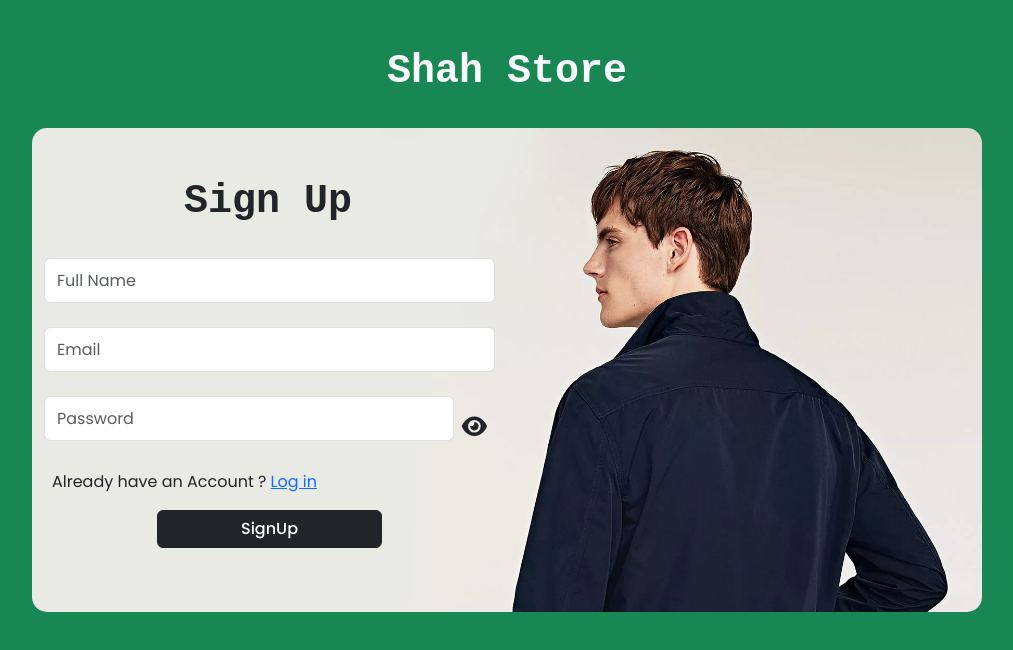
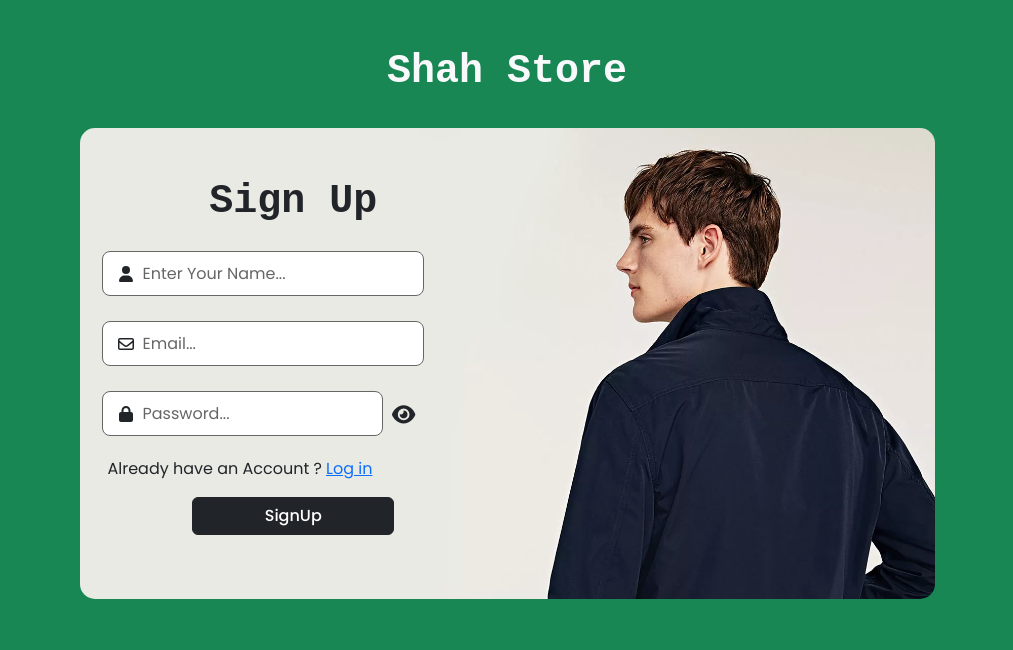
Before and after one commit to ShahwaizQasim/Capital-Shop, a React (Vite) app: page /SignUp in a window 1280 px wide. Shown: the top 650 px of the page, without its empty margins (133-1146 px from the left). Built offline with nearby package versions, Linux system fonts and the light colour scheme; no server answers.

Commit message:
signup Ui complete

```diff
--- a/src/index.css
+++ b/src/index.css
@@ -47,7 +47,6 @@
   background-size: cover;
 }
 .heading {
-  margin-left: 140px;
   margin-top: 50px;
   font-family: "Courier New", Courier, monospace;
 }
@@ -80,6 +79,54 @@
   color: red;
   margin-left: 5px;
   font-family: "poppins";
+}
+/* .eyeIcon{ */
+.group {
+  display: flex;
+  line-height: 28px;
+  align-items: center;
+  position: relative;
+  max-width: 80%;
+  margin-top: 25px;
+  margin-left: 10px;
+}
+
+.input {
+  font-family: "Montserrat", sans-serif;
+  width: 100%;
+  height: 45px;
+  padding-left: 2.5rem;
+  border: 1px solid #666;
+  border-radius: 8px;
+  background-color: #fff;
+  outline: none;
+  color: #666;
+  transition: all 0.25s cubic-bezier(0.19, 1, 0.22, 1);
+  cursor: text;
+  z-index: 0;
+  font-family: "poppins";
+}
+
+.input::placeholder {
+  color: #666;
+}
+
+.input:active {
+  transform: scale(0.95);
+}
+
+.input:focus {
+  box-shadow: 0 0 0 1.5px green;
+}
+
+.search-icon {
+  position: absolute;
+  left: 1rem;
+  fill: #000;
+  width: 1rem;
+  height: 1rem;
+  pointer-events: none;
+  z-index: 1;
 }
 
 /* signin */
--- a/src/pages/auth/signup.jsx
+++ b/src/pages/auth/signup.jsx
@@ -4,8 +4,15 @@ import { auth } from "../../utils/firebase";
 import { useState } from "react";
 import { Link, useNavigate } from "react-router-dom";
 import { FontAwesomeIcon } from "@fortawesome/react-fontawesome";
-import { faEye, faEyeSlash } from "@fortawesome/free-solid-svg-icons";
+import {
+  faEye,
+  faEyeSlash,
+  faUser,
+  faLock,
+} from "@fortawesome/free-solid-svg-icons";
+import { faEnvelope } from "@fortawesome/free-regular-svg-icons";
 import { message } from "antd";
+import * as React from "react";
 
 function SignUp() {
   const {
@@ -16,9 +23,6 @@ function SignUp() {
     formState: { errors },
   } = useForm();
 
-  const [UserName, setUserName] = useState("");
-  const [Email, setEmail] = useState("");
-  const [Password, setPassword] = useState("");
   const [showPassword, setShowPassword] = useState(false);
   const [loading, setLoading] = useState(false);
   const navigate = useNavigate();
@@ -36,7 +40,7 @@ function SignUp() {
         data?.Password
       );
       console.log("user", user);
-      message.success("SignUp Successfully");
+      message.success("Sign Up Successfully");
       setLoading(false);
       navigate("/SignIn");
     } catch (error) {
@@ -58,62 +62,94 @@ function SignUp() {
             >
               Shah Store
             </h1>
-            <div className="col-10 mt-4 m-auto pb-5 box">
-              <h1 className="text-dark fw-bold heading">Sign Up</h1>
+            <div className="col-lg-9 mt-4 m-auto pb-5 box">
               <div className="row">
                 <div className="col-lg-6 col-md-6 col-sm-12">
+                  <h1 className="text-dark text-center fw-bold heading">
+                    Sign Up
+                  </h1>
                   <form onSubmit={handleSubmit(onSubmit)}>
-                    <input
-                      type="text"
-                      placeholder="Full Name"
-                      {...register("UserName", {
-                        required: true,
-                        maxLength: 25,
-                      })}
-                      className="form-control mt-4 mb-2"
-                      autoComplete="on"
-                    />
-                    {errors.UserName && (
-                      <span className="error_msg">This field is required</span>
+                    <div class="group">
+                      <svg
+                        viewBox="0 0 24 24"
+                        aria-hidden="true"
+                        class="search-icon"
+                      >
+                        <FontAwesomeIcon
+                          icon={faUser}
+                          className="search-icon"
+                        ></FontAwesomeIcon>
+                      </svg>
+
+                      <input
+                        className="input"
+                        type="text"
+                        placeholder="Enter Your Name..."
+                        {...register("name", { required: true, maxLength: 20 })}
+                      />
+                    </div>
+                    {errors.name && (
+                      <span className="error_msg">User Name is required</span>
                     )}
 
-                    <input
-                      type="email"
-                      placeholder="Email"
-                      {...register("email", { required: true, maxLength: 25 })}
-                      className="form-control mt-4 mb-2"
-                    />
+                    <div class="group">
+                      <svg
+                        viewBox="0 0 24 24"
+                        aria-hidden="true"
+                        class="search-icon"
+                      >
+                        <FontAwesomeIcon
+                          icon={faEnvelope}
+                          className="search-icon"
+                        ></FontAwesomeIcon>
+                      </svg>
+
+                      <input
+                        className="input"
+                        type="email"
+                        placeholder="Email..."
+                        {...register("email", {
+                          required: true,
+                          maxLength: 25,
+                        })}
+                      />
+                    </div>
                     {errors.email && (
                       <span className="error_msg">Email is required</span>
                     )}
 
-                    <div
-                      style={{
-                        display: "flex",
-                      }}
-                    >
-                      {" "}
+                    <div class="group">
+                      <svg
+                        viewBox="0 0 24 24"
+                        aria-hidden="true"
+                        class="search-icon"
+                      >
+                        <FontAwesomeIcon
+                          icon={faLock}
+                          className="search-icon"
+                        ></FontAwesomeIcon>
+                      </svg>
+
                       <input
+                        className="input"
                         type={showPassword ? "text" : "password"}
-                        placeholder="Password"
+                        placeholder="Password..."
                         {...register("Password", {
                           required: true,
                           minLength: 8,
                         })}
-                        className="form-control mt-3 mb-2"
                       />
                       <FontAwesomeIcon
                         icon={showPassword ? faEyeSlash : faEye}
                         onClick={handleOnShowPassword}
+                        className="eyeIcon"
                         style={{
-                          marginTop: "35px",
-                          fontSize: "1.4rem",
-                          cursor: "pointer",
-                          width: "10%",
+                          width: "15%",
+                          marginTop: "2px",
+                          fontSize: "1.3rem",
                         }}
                       />
                     </div>
-
                     {errors.Password && (
                       <span className="error_msg">
                         Must at least 8 characters
@@ -121,10 +157,11 @@ function SignUp() {
                     )}
 
                     <div className="message error_message" />
-                    <span className="ps-2 para">Already have an Account ?</span>
+                    <span className="ps-3 para">Already have an Account ?</span>
                     <Link to="/SignIn" className="ps-1 para">
                       Log in
                     </Link>
+
                     <center>
                       <button
                         className="btn btn-dark w-50 mt-3 mb-3 button"
```
Also changed, not shown: src/App.css (+7 -0 lines).
